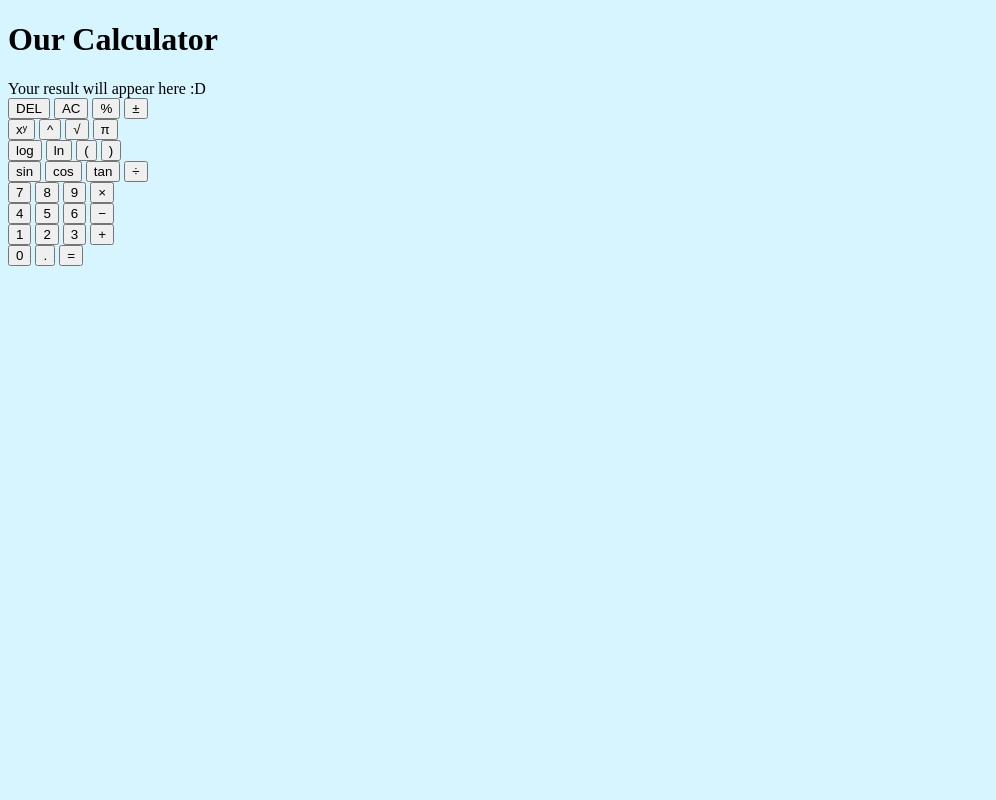
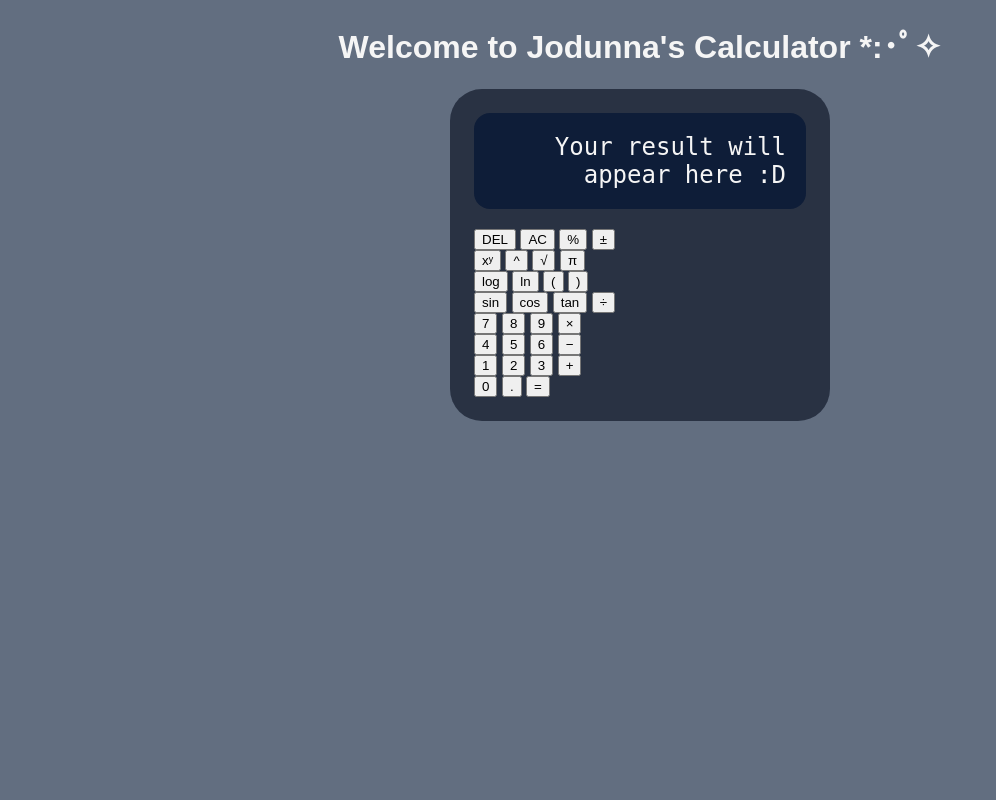
Before and after one commit to caml07/calc-slang-for-calculator-, a Python web app: template templates/index.html in a window 1280 px wide. Shown: the whole page, without its empty margins (0-996 px from the left). Run offline with Jinja, Linux system fonts and the light colour scheme; the template is opened without the code that fills it, so the values that code supplies are empty.

Commit message:
iniciando styling

```diff
--- a/static/style.css
+++ b/static/style.css
@@ -1,3 +1,33 @@
 body {
-    background-color: rgb(215, 245, 255);
+    background-color: #626e80;
+    color: #f5f5f5;
+    font-family: Arial, Helvetica, sans-serif;
+    margin: 0;
+    min-height: 100vh;
+
+    display: flex;
+    flex-direction: column;
+    align-items: center;
 }
+
+.calculator {
+    background-color: #293243;
+    width: 90%;
+    max-width: 380px;
+    padding: 24px;
+    border-radius: 32px;
+    box-sizing: border-box;
+}
+
+.screen {
+    color: #f5f5f5;
+    font-size: 24px;
+    background-color: #0e1d38;
+    text-align: right;
+    padding: 20px;
+    margin-bottom: 20px;
+    overflow-wrap: anywhere;
+    border-radius: 16px;
+    font-family: "Press Start 2p", monospace;
+    box-sizing: border-box;
+}
--- a/templates/index.html
+++ b/templates/index.html
@@ -4,10 +4,10 @@
     <meta charset="UTF-8">
     <meta name="viewport" content="width=device-width, initial-scale=1.0">
     <link rel="stylesheet" href="{{ url_for('static', filename='style.css') }}">
-    <title>Welcome to Jodunna's Calculator</title>
+    <title>Jodunna's Calculator</title>
 </head>
 <body>
-    <h1>Our Calculator</h1>
+    <h1>Welcome to Jodunna's Calculator *:･ﾟ✧</h1>
 
     <div class="calculator">
         <div class="screen">Your result will appear here :D</div>
```
